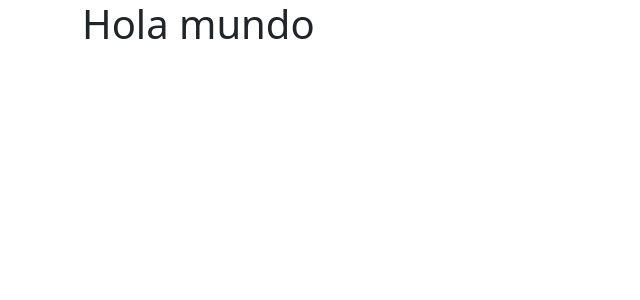
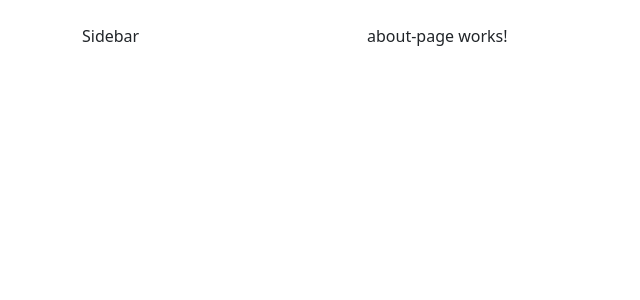
Before and after one commit to Saile16/Angular-LR, an Angular app in the folder 04-countryApp/: page /about in a window 1280 px wide. Shown: the top 300 px of the page, without its empty margins (0-640 px from the left). Built offline with nearby package versions, Linux system fonts and the light colour scheme.

Commit message:
Agregamos rutas configuracion y rutas basicas

```diff
--- a/04-countryApp/src/app/app.component.html
+++ b/04-countryApp/src/app/app.component.html
@@ -1 +1,10 @@
-<h1>Hola mundo</h1>
+<div class="row mt-4">
+  <div class="col-3">
+    <!-- Sidebar -->
+    Sidebar
+  </div>
+  <div class="col">
+    <!-- NUESTRAS PAGINAS -->
+    <router-outlet></router-outlet>
+  </div>
+</div>
--- /dev/null
+++ b/04-countryApp/src/app/shared/pages/about-page/about-page.component.html
@@ -0,0 +1 @@
+<p>about-page works!</p>
--- /dev/null
+++ b/04-countryApp/src/app/shared/pages/about-page/about-page.component.ts
@@ -0,0 +1,8 @@
+import { Component } from '@angular/core';
+
+@Component({
+  selector: 'shared-about-page',
+  templateUrl: './about-page.component.html',
+  styles: [],
+})
+export class AboutPageComponent {}
--- /dev/null
+++ b/04-countryApp/src/app/shared/pages/home-page/home-page.component.html
@@ -0,0 +1 @@
+<p>home-page works!</p>
--- /dev/null
+++ b/04-countryApp/src/app/shared/pages/home-page/home-page.component.ts
@@ -0,0 +1,8 @@
+import { Component } from '@angular/core';
+
+@Component({
+  selector: 'shared-home-page',
+  templateUrl: './home-page.component.html',
+  styles: [],
+})
+export class HomePageComponent {}
```
Also changed, not shown: 04-countryApp/src/app/app-routing.module.ts (added, +25 -0 lines), 04-countryApp/src/app/app.module.ts (+6 -8 lines), 04-countryApp/src/app/countries/countries.module.ts (added, +12 -0 lines), 04-countryApp/src/app/shared/shared.module.ts (added, +11 -0 lines).
